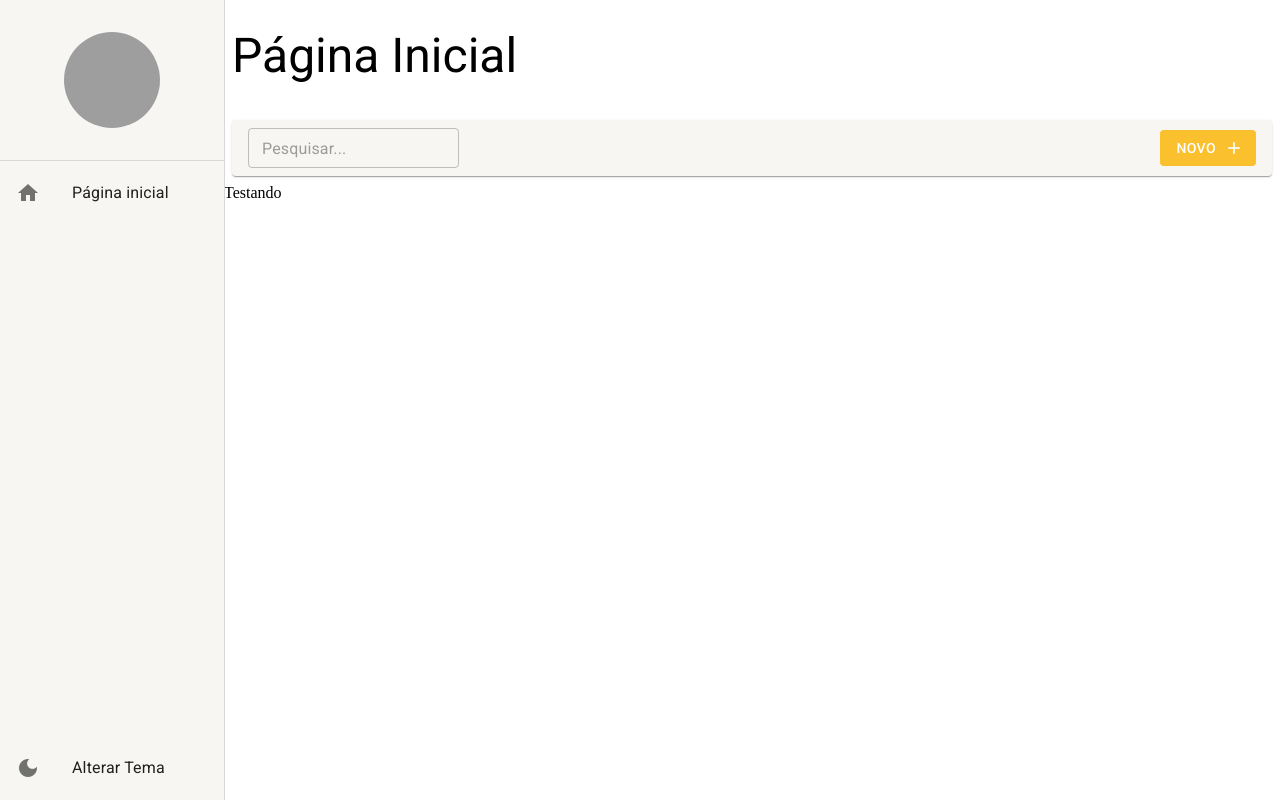
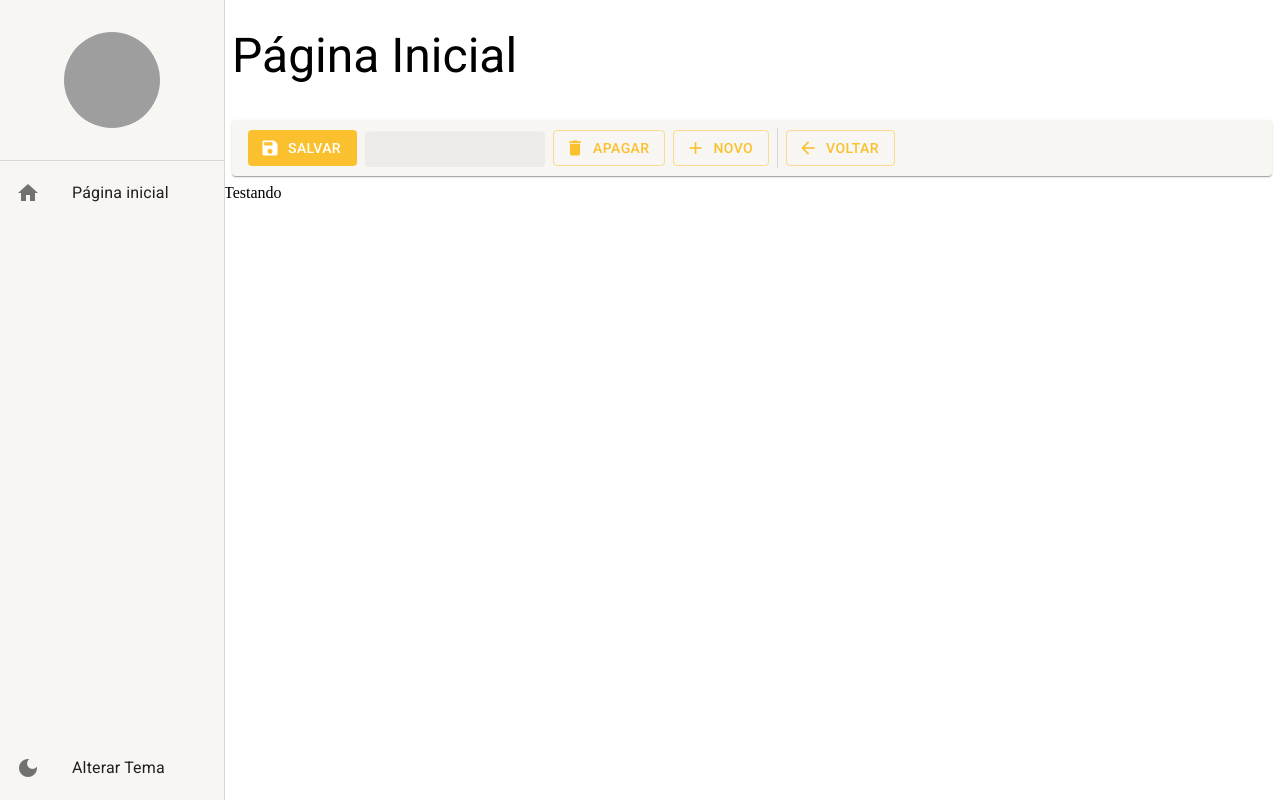
Before and after one commit to BruhnaF/curso-react-materialui, a React (Create React App) app: page /pagina-inicial in a window 1280 px wide. Built offline with nearby package versions, Linux system fonts and the light colour scheme; grey boxes are pictures that could not be loaded.

Commit message:
feat: customização de botões Ferramentas de detalhe

```diff
--- a/src/pages/dashboard/Dashboard.tsx
+++ b/src/pages/dashboard/Dashboard.tsx
@@ -1,4 +1,4 @@
-import { FerramentasDaListagem } from '../../shared/components';
+import { FerramentasDeDetalhe } from '../../shared/components';
 import { LayoutBaseDePagina } from '../../shared/layouts';
 
 export const Dashboard: React.FC = () => {
@@ -6,9 +6,9 @@ export const Dashboard: React.FC = () => {
         <LayoutBaseDePagina
             titulo='Página Inicial'
             barraDeFerramenta={(
-                <FerramentasDaListagem
-                    mostrarImputBusca
-                    textoBotaoNovo='Novo'
+                <FerramentasDeDetalhe
+                    mostrarBotaoSalvarEFechar
+                    mostrarBotaoSalvarEFecharCarregando
                 />
             )}>
             Testando
--- /dev/null
+++ b/src/shared/components/ferramentas-de-detalhe/FerramentasDeDetalhe.tsx
@@ -0,0 +1,134 @@
+import { Box, Button, Divider, Icon, Paper, Skeleton, useTheme } from '@mui/material';
+
+interface IFerramentasDeDetalheProp {
+    textoBotaoNovo?: string;
+    mostrarBotaoNovo?: boolean;
+    mostrarBotaoApagar?: boolean;
+    mostrarBotaoSalvar?: boolean;
+    mostrarBotaoSalvarEFechar?: boolean;
+    mostrarBotaoVoltar?: boolean;
+
+    mostrarBotaoNovoCarregando?: boolean;
+    mostrarBotaoApagarCarregando?: boolean;
+    mostrarBotaoSalvarCarregando?: boolean;
+    mostrarBotaoSalvarEFecharCarregando?: boolean;
+    mostrarBotaoVoltarCarregando?: boolean;
+
+    aoClicarEmNovo?: () => void;
+    aoClicarEmVoltar?: () => void;
+    aoClicarEmApagar?: () => void;
+    aoClicarEmSalvar?: () => void;
+    aoClicarEmSalvarEFechar?: () => void;
+}
+
+interface ICustomBtnProps {
+    icone: string;
+    label: string;
+    variante: 'contained' | 'outlined';
+    onClick: (() => void) | undefined
+}
+export const CustomBtn: React.FC<ICustomBtnProps> = ({ icone, label, variante, onClick }) => {
+    return (
+        <Button
+            color='primary'
+            disableElevation
+            variant={variante}
+            startIcon={<Icon>{icone}</Icon>}
+            onClick={onClick}
+        >{label}</Button>
+    );
+};
+
+export const FerramentasDeDetalhe: React.FC<IFerramentasDeDetalheProp> = ({
+    textoBotaoNovo = 'Novo',
+    mostrarBotaoNovo = true,
+    mostrarBotaoVoltar = true,
+    mostrarBotaoApagar = true,
+    mostrarBotaoSalvar = true,
+    mostrarBotaoSalvarEFechar = false,
+
+    mostrarBotaoNovoCarregando = false,
+    mostrarBotaoApagarCarregando = false,
+    mostrarBotaoSalvarCarregando = false,
+    mostrarBotaoSalvarEFecharCarregando = false,
+    mostrarBotaoVoltarCarregando = false,
+
+    aoClicarEmNovo,
+    aoClicarEmVoltar,
+    aoClicarEmApagar,
+    aoClicarEmSalvar,
+    aoClicarEmSalvarEFechar,
+
+}) => {
+    const theme = useTheme();
+    return (
+        <Box
+            height={theme.spacing(5)}
+            marginX={1}
+            padding={1}
+            paddingX={2}
+            display="flex"
+            gap={1}
+            alignItems="center"
+            component={Paper}
+        >
+            {(mostrarBotaoSalvar && !mostrarBotaoSalvarCarregando &&
+                <CustomBtn
+                    icone='save'
+                    label='Salvar'
+                    variante='contained'
+                    onClick={aoClicarEmSalvar}
+                />
+            )}
+            {(mostrarBotaoSalvarCarregando &&
+                <Skeleton width={110} height={60} />
+            )}
+            {(mostrarBotaoSalvarEFechar && !mostrarBotaoSalvarEFecharCarregando &&
+                <CustomBtn
+                    icone='save'
+                    label='Salvar e voltar'
+                    variante='outlined'
+                    onClick={aoClicarEmSalvarEFechar}
+                />
+            )}
+            {(mostrarBotaoSalvarEFecharCarregando &&
+                <Skeleton width={180} height={60} />
+            )}
+            {(mostrarBotaoApagar && !mostrarBotaoApagarCarregando &&
+                <CustomBtn
+                    icone='delete'
+                    label='Apagar'
+                    variante='outlined'
+                    onClick={aoClicarEmApagar}
+                />
+            )}
+            {(mostrarBotaoApagarCarregando &&
+                <Skeleton width={110} height={60} />
+            )}
+            {(mostrarBotaoNovo && !mostrarBotaoNovoCarregando &&
+                <CustomBtn
+                    icone='add'
+                    label={textoBotaoNovo}
+                    variante='outlined'
+                    onClick={aoClicarEmNovo}
+                />
+            )}
+            {(mostrarBotaoNovoCarregando &&
+                <Skeleton width={110} height={60} />
+            )}
+            <Divider variant='middle' orientation='vertical' />
+            {(mostrarBotaoVoltar && !mostrarBotaoVoltarCarregando &&
+                <CustomBtn
+                    icone='arrow_back'
+                    label='Voltar'
+                    variante='outlined'
+                    onClick={aoClicarEmVoltar}
+                />
+            )}
+            {(mostrarBotaoVoltarCarregando &&
+                <Skeleton width={110} height={60} />
+            )}
+        </Box>
+
+    );
+};
--- a/src/shared/components/index.ts
+++ b/src/shared/components/index.ts
@@ -1,2 +1,3 @@
 export * from './menu-lateral/MenuLateral';
 export * from './ferramentas-da-listagem/FerramentasDaListagem';
+export * from './ferramentas-de-detalhe/FerramentasDeDetalhe';
```
